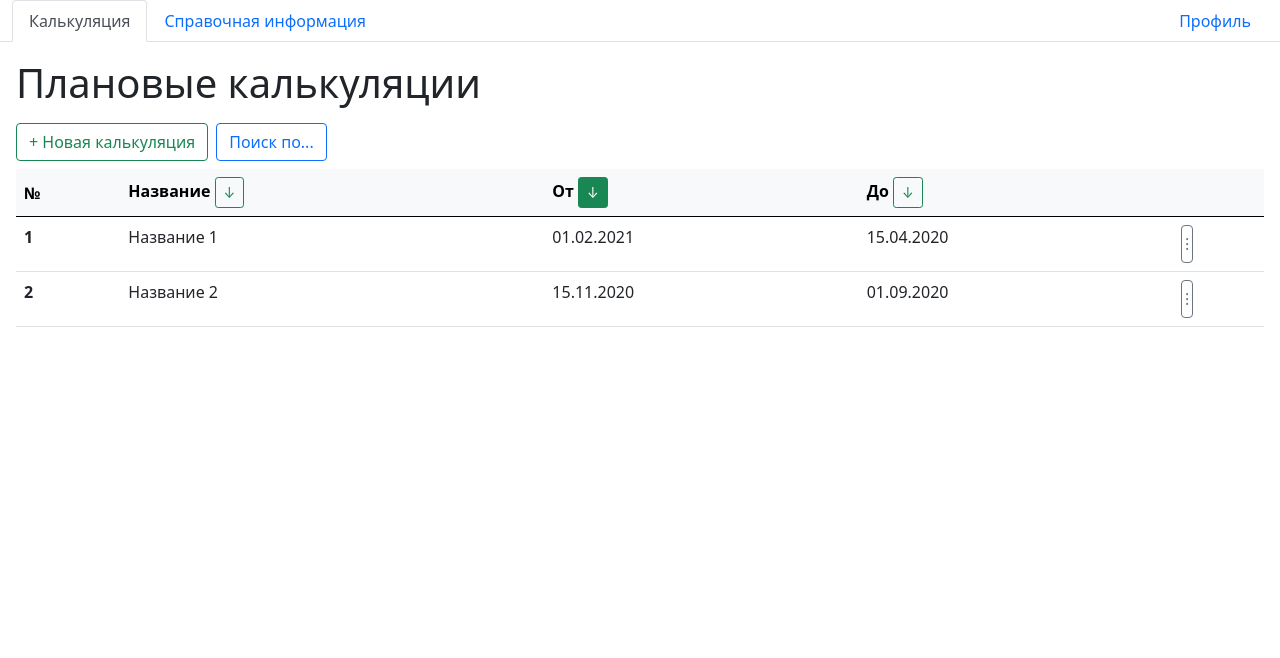
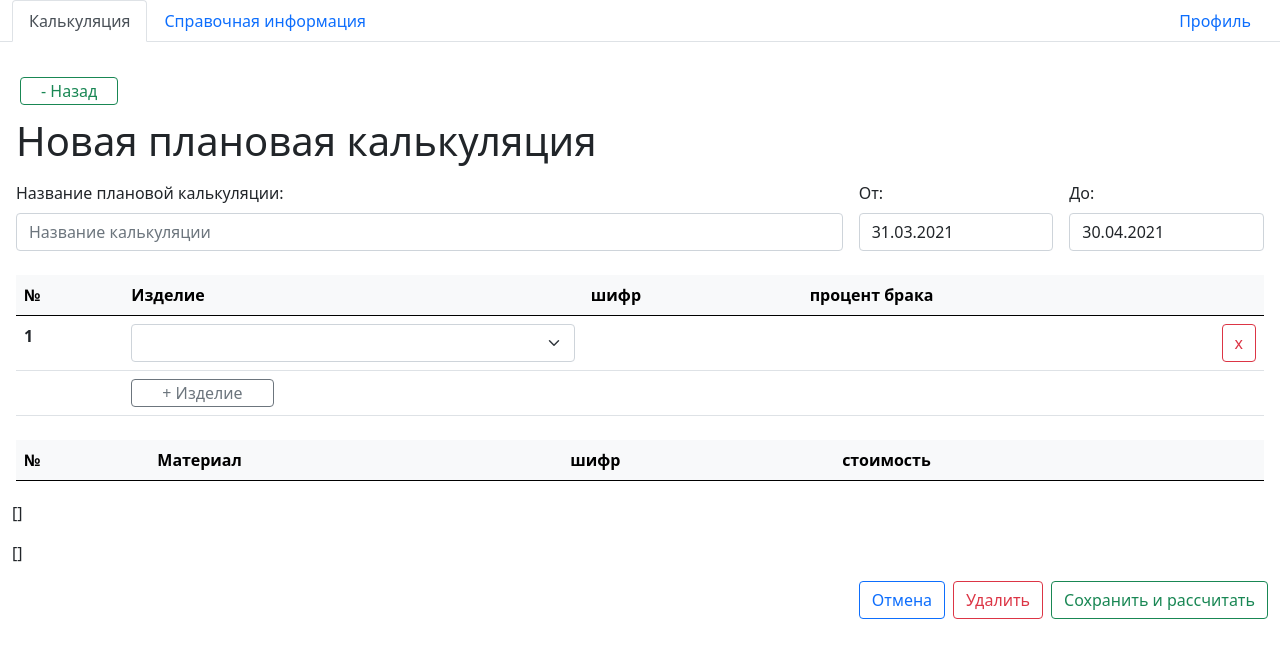
Before and after one commit to guseva-47/frontend-economaizer, a Vue app: page / in a window 1280 px wide. Shown: the top 658 px of the page. Built offline with nearby package versions, Linux system fonts and the light colour scheme.

Commit message:
added prodacts and materials with bags

```diff
--- a/src/components/Calc.vue
+++ b/src/components/Calc.vue
@@ -12,10 +12,10 @@
     </div>
     <div class="row align-items-end p-1">
       <div class="col-8">
-        <p class="h1">Название 1</p>
+        <p class="h1">{{calc.name}}</p>
       </div>
       <div class="col-4 text-end">
-        <p class="h3">01.02.2021-15.04.2020</p>
+        <p class="h3">{{calc.fromDate}}-{{calc.toDate}}</p>
       </div>
     </div>
 
@@ -36,17 +36,11 @@
           </tr>
         </thead>
         <tbody>
-          <tr>
-            <th scope="row">1</th>
-            <td>Статья расходов 1</td>
-            <td>0201</td>
-            <td>200</td>
-          </tr>
-          <tr>
-            <th scope="row">2</th>
-            <td>Статья расходов 2</td>
-            <td>0101</td>
-            <td>800</td>
+          <tr v-for="(stat, i) in calc.stati" :key="i">
+              <th scope="row">{{i}}</th>
+              <td>{{stat.name}}</td>
+              <td>{{stat.cipher}}</td>
+              <td>{{stat.cost}}</td>
           </tr>
         </tbody>
         <tfoot class="table-light">
@@ -69,6 +63,7 @@
         v-if="true"
         type="button"
         class="btn btn-outline-success"
+        @click="updateCalc"
       >
         Редактировать
       </button>
@@ -82,11 +77,8 @@
 <script>
 export default {
   name: 'Calc',
-  props: ["backToCalcs"],
-  data() {
-    return {
-    }
-  },
+  props: ["backToCalcs", "calc", "updateCalc"],
+
 }
 </script>
 
--- a/src/components/Calculation.vue
+++ b/src/components/Calculation.vue
@@ -5,14 +5,14 @@
       иконка к кнопке Поиск
   -->
   <section id="section">
-    <div  v-if="!(isCalc || isNewCalc)">
+    <div  v-if="!(isCalc || isCreateOrUpdate)">
       <p class="h1 p-1">Плановые калькуляции</p>
       <!-- Кнопки -->
       <div class="d-grid gap-2 d-md-flex p-1">
         <button
           type="button"
           class="btn btn-outline-success"
-          @click="isNewCalc = true"
+          @click="isCreateOrUpdate = true"
         >
           + Новая калькуляция
         </button>
@@ -93,11 +93,11 @@
             </tr>
           </thead>
           <tbody>
-            <tr>
-              <th scope="row">1</th>
-              <td>Название 1</td>
-              <td>01.02.2021</td>
-              <td>15.04.2020</td>
+            <tr v-for="(calc, i) in calculations" :key="i">
+              <th scope="row">{{i}}</th>
+              <td @click="showCalculation(calc)">{{calc.name}}</td>
+              <td>{{calc.fromDate}}</td>
+              <td>{{calc.toDate}}</td>
               <td>
                 <div class="dropdown">
                   <button class="btn btn-outline-secondary" data-bs-toggle="dropdown" style="padding-inline:3px;"> ⁝ </button>
@@ -108,31 +108,20 @@
                 </div>
               </td>
             </tr>
-            <tr>
-              <th scope="row">2</th>
-              <td>Название 2</td>
-              <td>15.11.2020</td>
-              <td>01.09.2020</td>
-              <td>
-                <div class="dropdown">
-                  <button class="btn btn-outline-secondary" data-bs-toggle="dropdown" style="padding-inline:3px;"> ⁝ </button>
-                </div>
-              </td>
-            </tr>
           </tbody>
         </table>
       </div>
     </div>
 
-    <Calc v-if="isCalc" :backToCalcs="backToCalcs" />
-    <NewCalc v-if="isNewCalc" :backToCalcs="backToCalcs" />
+    <Calc v-if="isCalc" :backToCalcs="backToCalcs" :calc="calcToShow" :updateCalc="createOrUpdate" />
+    <NewCalc v-if="isCreateOrUpdate" :backToCalcs="backToCalcs" :calcToUpdate="calcToShow" />
 
   </section>
 </template>
 
 <script>
 import Calc from './Calc.vue'
-import NewCalc from './NewCalc'
+import NewCalc from './NewCalc.vue'
 
 export default {
   name: 'Calculation',
@@ -148,10 +137,16 @@ export default {
       // isUp: true--по возростанию, false--по убыванию
       isUp: false,
 
-      isNewCalc: false,
+      isCreateOrUpdate: true,
       isCalc: false,
+      calcToShow: null,
 
+      calculations: null,
     }
+  },
+  created: async function() {
+    await this.getCalculations();
+    this.calculations = this.$store.state.calculations;
   },
   computed: {
     arrov() {
@@ -176,8 +171,22 @@ export default {
     },
     backToCalcs() {
       this.isCalc = false;
-      this.isNewCalc = false;
-    }
+      this.isCreateOrUpdate = false;
+      this.calcToShow = null;
+    },
+
+    showCalculation(calculation) {
+      this.calcToShow = calculation;
+      this.isCalc = true;
+    },
+    createOrUpdate() {
+      this.isCreateOrUpdate = true;
+      this.isCalc = false;
+    },
+
+    async getCalculations() {
+      await this.$store.dispatch('getCalculations');
+    },
   },
 
 }
--- a/src/components/NewCalc.vue
+++ b/src/components/NewCalc.vue
@@ -16,33 +16,36 @@
 
     <!-- Название, от, до -->
     <div class="row g-3 align-items-center p-1">
+        <!-- Название плановой калькуляции -->
         <div class="mb-3 col-6 col-md-8">
           <label class="form-label">Название плановой калькуляции:</label>
           <input
             type="text"
             class="form-control"
             placeholder="Название калькуляции"
-            v-model="nameCalc"
+            v-model="calc.nameCalc"
             v-bind:class="{'is-invalid': !isValidName}"
           >
         </div>
+        <!-- от -->
         <div class="mb-3 col-3 col-md-2">
           <label class="form-label">От:</label>
           <input
             type="text"
             class="form-control"
             placeholder="ДД.ММ.ГГГГ"
-            v-model="dateFrom"
+            v-model="calc.dateFrom"
             v-bind:class="{'is-invalid': !isValidDate}"
           >
         </div>
+        <!-- до -->
         <div class="mb-3 col-3 col-md-2">
           <label class="form-label">До:</label>
           <input
             type="text"
             class="form-control"
             placeholder="ДД.ММ.ГГГГ"
-            v-model="dateTo"
+            v-model="calc.dateTo"
             v-bind:class="{'is-invalid': !isValidDate}"
           >
         </div>
@@ -60,21 +63,36 @@
             <th scope="col">
               шифр
             </th>
+            <th colspan="2">процент брака</th>
           </tr>
         </thead>
+        <!-- TODO сохранить изделия и перейти к заполнению материалов и прочих статей затрат
+          подсветить дублирующиеся продукты и предложить удалить
+        -->
         <tbody>
-          <tr>
-            <th scope="row">1</th>
+          <tr v-for="(prod, i) in calc.products" :key="i">
+            <th scope="row">{{i+1}}</th>
             <td>
-              <select class="form-select" aria-label="Default select example">
-                <option  v-for="(opt, i) in options"  :key="i" :value="i" >{{opt}}</option>
+              <!-- Ок, id выбранного изделия добавляется в список. теперь нужно, чтобы добавлялся еще и в калькуляци, а затем отправлялся запрос на материалы -->
+              <select class="form-select" v-model="choisedProductsId[i]">
+                <option  v-for="(prod, i) in allProducts"  :key="i" :value="prod.id" >{{prod.name}}</option>
               </select>
             </td>
-            <td>0101</td>
+            <td>{{prod.cipher}}</td>
+            <td>{{prod.marriage}}</td>
+            <td class="text-end">
+              <button
+                type="button"
+                class="btn btn-outline-danger"
+                @click="deleteProduct(i)"
+              >
+                x
+              </button>
+            </td>
           </tr>
           <tr>
             <th></th>
-            <td>
+            <td colspan="4">
               <button
                 class="btn btn-outline-secondary"
                 data-bs-toggle="tooltip"
@@ -83,10 +101,9 @@
                 v-on:click="addRow"
                 id="add-button"
               >
-                +
+                + Изделие
               </button>
             </td>
-            <td></td>
           </tr>
         </tbody>
       </table>
@@ -110,17 +127,18 @@
           </tr>
         </thead>
         <tbody>
-          <tr>
-            <th scope="row">1</th>
+          <tr v-for="(material, i) in calc.materials" :key="i">
+            <th scope="row">{{i+1}}</th>
             <td>
-              Материал 1
+              {{material.name}}
             </td>
-            <td>0101</td>
+            <td>{{material.cipher}}</td>
             <td>
               <input
                 type="text"
                 class="form-control"
                 placeholder="0.0"
+                v-model="material.cost"
               >
             </td>
           </tr>
@@ -128,46 +146,15 @@
       </table>
     </div>
 
-    <!-- Таблица стоимости по статьям затрат -->
-    <div class="p-1">
-      <table class="table table-hover">
-        <thead class="table-light">
-          <tr>
-            <th scope="col">№</th>
-            <th scope="col">
-              Статья затрат
-            </th>
-            <th scope="col">
-              шифр
-            </th>
-            <th scope="col">
-              стоимость
-            </th>
-          </tr>
-        </thead>
-        <tbody>
-          <tr>
-            <th scope="row">1</th>
-            <td>
-              <select class="form-select" aria-label="Default select example">
-                <option  v-for="(opt, i) in options"  :key="i" :value="i" >{{opt}}</option>
-              </select>
-            </td>
-            <td>0101</td>
-            <td>
-              <input
-                type="text"
-                class="form-control"
-                placeholder="0.0"
-              >
-            </td>
-          </tr>
-        </tbody>
-      </table>
-    </div>
+    <p>{{materials}}</p>
+    <p>{{calc.materials}}</p>
+
 
     <!-- Кнопки -->
     <div class="d-grid gap-2 d-md-flex justify-content-end">
+      <button type="button" class="btn btn-outline-primary">
+        Отмена
+      </button>
       <button type="button" class="btn btn-outline-danger">
         Удалить
       </button>
@@ -187,26 +174,75 @@ import moment from 'moment'
 
 export default {
   name: 'Calc',
-  props: ["backToCalcs"],
+  props: ["backToCalcs", "calcToUpdate"],
   data() {
     return {
-      nameCalc: '',
-      dateFrom: moment().format("DD.MM.YYYY"),
-      dateTo: moment().add(1, 'month').format("DD.MM.YYYY"),
-      products: '',
+
+      calc: {
+        id: -1,
+        nameCalc: '',
+        dateFrom: moment().format("DD.MM.YYYY"),
+        dateTo: moment().add(1, 'month').format("DD.MM.YYYY"),
+        marriage: 0,
+        products: [],
+        materials: []
+      },
+
       needValidCheck: false,
+      // id изделий, выбранных пользователем для калькуляции
+      choisedProductsId: [],
+      allProducts: [],
+      flag: true,
+    }
+  },
+  created: async function() {
+    await this.getProducts();
+    this.allProducts = this.$store.state.products;
 
-      options: ['Изделие 1', 'Изделие 2']
+    if (this.calcToUpdate !== null) {
+      this.calc.nameCalc = this.calcToUpdate.name;
+      this.calc.dateFrom = this.calcToUpdate.fromDate;
+      this.calc.dateTo = this.calcToUpdate.toDate;
+      this.calc.products = this.calcToUpdate.products;
+      this.calc.materials = this.calcToUpdate.materials;
+      this.calc.marriage = this.calcToUpdate.marriage;
     }
+    else {
+      this.calc.products = [
+        {
+          id: '',
+          names: '',
+          cipher: '',
+          marriage: ''
+        }
+      ]
+      this.calc.materials = []
+    }
+    this.calc.products.forEach(prod => this.choisedProductsId.push(prod.id))
   },
   computed: {
     isValidName() {
       if(!this.needValidCheck) return true;
-      return this.nameCalc.length > 0;
+      return this.calc.nameCalc.length > 0;
     },
     isValidDate() {
       if(!this.needValidCheck) return true;
-      return moment(this.dateFrom, 'DD.MM.YYYY') <= moment(this.dateTo, 'DD.MM.YYYY')
+      return moment(this.calc.dateFrom, 'DD.MM.YYYY') <= moment(this.calc.dateTo, 'DD.MM.YYYY')
+    },
+    materials() {
+      console.log('Обновление materials')
+      return this.choisedProductsId.filter(id => id !== '');
+    }
+  },
+  watch: {
+    materials: async function (newProductsId) {
+      console.log('WTCH 1')
+      console.log(this.calc.materials)
+      // TODO почему-то не уходит массив мтарых материалов
+      await this.getMaterials(newProductsId);
+
+      const newMaterials = this.$store.state.materials;
+      this.calc.materials = this.updateCost(newMaterials, this.calc.materials)
     }
   },
   methods: {
@@ -214,10 +250,44 @@ export default {
       this.needValidCheck = true;
       if (!(this.isValidName && this.isValidDate)) return;
       this.backToCalcs();
+
+      // отправить запрос на сервер с сохранением калькуляции
     },
     addRow() {
+      this.choisedProductsId.push('');
+      this.calc.products.push(
+        {
+          id: '',
+          names: '',
+          cipher: '',
+          marriage: ''
+        }
+      );
+    },
+    updateCost(newMaterials, oldMaterials) {
+      if(!oldMaterials) return;
 
-    }
+      for(let i = 0; i < newMaterials.length; i++) {
+        oldMaterials.forEach(oldM => {
+          if(oldM.id == newMaterials[i].id)
+            newMaterials[i].cost = oldM.cost
+        })
+      }
+      return newMaterials;
+    },
+    async deleteProduct(i) {
+      this.choisedProductsId.splice(i, 1);
+      this.calc.products.splice(i, 1);
+
+    },
+    async getProducts() {
+      await this.$store.dispatch('getAllProducts');
+    },
+    async getMaterials(productsId) {
+      console.log('2')
+      this.$store.dispatch('getMaterials', productsId);
+    },
+
 
   }
 }
--- a/src/components/Profile.vue
+++ b/src/components/Profile.vue
@@ -118,10 +118,6 @@ export default {
       this.edit_password = true;
       this.edit_profile = false;
     },
-    getTime() {
-      console.log(this.$store.getters.getTime);
-    },
-
   }
 }
 </script>
--- a/src/main.js
+++ b/src/main.js
@@ -6,125 +6,198 @@ import App from './App.vue'
 
 const store = createStore({
   state: {
-    headBase: {
-      n: '012032',
-      date: null,
-      okud: '0330506',
-      okp: '',
-      okdp: '',
-      vidoperac: ''
+    calculations: [],
+
+    // Вид справочника, получаемого от сервера
+    products: [
+      {
+        id: '',
+        name: '',
+        cipher: '',
+        marriage: '',
+      }
+    ],
+
+    materials: {
+      id: '',
+      cipher: '',
+      name: '',
+      cost: '',
     },
-    headPeople: {
-      organization: "Сладкая ложка",
-      otpravitel: 'Столовая №1',
-      poluchatel: 'Буфет №1',
-      matLico: {
-        doljnost: 'Начальник производства',
-        fio: 'Сомова Антонина Николаевна'
-      },
-      rukovoditel: {
-        doljnost: 'Директор',
-        fio: 'Началова Т. К.'
-      },
-      glavbuh: 'Мамонтова Л. А.'
+
+    zp: {
+      id: '',
+      cost: '',
     },
-    table: [
-      {
-        id:1,
-        product: {
-          title: "Грибы соленые",
-          kod: "1121"
-        },
-        edinica: {
-          title: "ШТ",
-          kod: "796"
-        },
-        izdelia: [10, 0, 0, 0, 0, 0],
-        vozvrat: 0,
-        itogo: {
-          count: 0,
-          price1: {
-            p: 7,
-            c: 70
-          },
-          price2: {
-            p: 10,
-            c: 100
-          }
 
-        },
-        primecnanie: 'Банки литровые'
-      },
-      {
-        id:2,
-        product: {
-          title: "",
-          kod: ""
-        },
-        edinica: {
-          title: "",
-          kod: ""
-        },
-        izdelia: [0, 0, 0, 0, 0, 0],
-        vozvrat: 0,
-        itogo: {
-          count: 0,
-          price1: {
-            p: 0,
-            c: 0
-          },
-          price2: {
-            p: 0,
-            c: 0
-          }
-
-        },
-        primecnanie: ''
-      },
-    ],
-    time: {
-      time: ['12:00', '13:00', '14:00', '15:00', '16:00', '17:00'],
-      count: 1,
+    profile: {
+      login: 'user_login',
+      name: 'Name Surname',
     },
   },
   getters: {
-    getHeadBase(state) {
-      return state.headBase;
-    },
-    getHeadPeople(state) {
-      return state.headPeople;
-    },
-    getTable(state) {
-      return state.table;
-    },
-    getTime(state) {
-      return state.time;
-    },
-    getTableRow(state, i) {
-      return state.table[i];
-    },
+    // getProfile(state) {
+    //   return state.profile;
+    // },
+    // getDirectorys(state) {
+    //   return state.directorys;
+    // },
+    // getDirectory(state, i) {
+    //   return state.directorys[i];
+    // },
+    // getCalculations(state) {
+    //   return state.calculations;
+    // },
+    // getCalculation(state, i) {
+    //   return state.calculations[i];
+    // },
   },
   mutations: {
-    setHeadPeople(state, headPeople) {
-      state.headPeople = headPeople;
+    setProfile(state, profile) {
+      state.profile = profile;
     },
-    setHeadBase(state, headBase) {
-      state.headBase = headBase;
+    setCalculation(state, i, calculation) {
+      state.calculations[i] = calculation;
     },
-    setTable(state, table) {
-      state.table = table;
+    setCalculations(state, calculations) {
+      state.calculations = calculations;
     },
-    setTableRow(state, i, row) {
-      state.table[i] = row;
+    setProducts(state, products) {
+      state.products = products;
     },
+    setMaterials(state, materials) {
+      state.materials = materials;
+    }
   },
   actions: {
-    updateHeadPeople({ commit }, headPeople) {
-      commit('setHeadPeople', headPeople)
+    async getCalculations({ commit }) {
+      // c -- результат запроса к серверу
+      const c = [
+        {
+          name: 'name of calc 1',
+          fromDate: '01.02.2021',
+          toDate: '15.04.2020',
+          marriage: 2,
+          products: [
+            { id: 1, name: 'product 1', cipher: '10101', marriage: '2'},
+            { id: 2, name: 'product 2', cipher: '202020', marriage: '1'},
+          ],
+          material: [
+            {
+              id: 1,
+              cipher: 'm10101',
+              name: 'material 1',
+              cost: 200
+            },
+            {
+              id: 2,
+              cipher: 'm20202',
+              name: 'material 2',
+              cost: 300
+            }
+          ],
+          stati: [
+            { name: 'statia 1', cipher: '01010', cost: '20'},
+            { name: 'statia 2', cipher: '0220', cost: '220'},
+          ]
+        },
+
+        {
+          name: 'name of calc 2',
+          fromDate: '15.11.2020',
+          toDate: '10.09.2020',
+          marriage: 1,
+          products: [
+            { name: 'izdelie 11', cipher: '01010'},
+            { name: 'izdelie 22', cipher: '0220'},
+          ],
+          material: [
+            { name: 'izdelie 11', cipher: '01010', cost: 210},
+            { name: 'izdelie 22', cipher: '02220', cost: 410},
+            { name: 'izdelie 33', cipher: '03030', cost: 4150},
+          ],
+          stati: [
+            { name: 'statia 11', cipher: '01010'},
+            { name: 'statia 22', cipher: '0220'},
+          ]
+        }
+      ];
+      commit('setCalculations', c);
     },
-    updateHeadBase({ commit }, headBase) {
-      commit('setHeadBase', headBase)
+
+    async getAllProducts({commit}) {
+      const prod = [
+        {
+          id: 1,
+          name: 'product 1',
+          cipher: '101010',
+          marriage: 2
+        },
+        {
+          id: 2,
+          name: 'product 2',
+          cipher: '020202',
+          marriage: 1
+        },
+        {
+          id: 3,
+          name: 'product 3',
+          cipher: '030303',
+          marriage: 3
+        },
+      ]
+      console.log('STORE get all prod')
+      commit('setProducts', prod);
     },
+
+    async getMaterials({commit}, productsId) {
+
+      const deleteDuplicates = (arr) => {
+        arr = arr.slice();
+        for(let i = 0; i < arr.length - 1; i++)
+          if (arr[i] != -1)
+            for(let j = i + 1; j < arr.length; j++)
+              if (arr[i] == arr[j]) arr[j] = -1;
+
+        return arr.filter(item => !(item == -1 || item == ''));
+      }
+      productsId = deleteDuplicates(productsId);
+
+      // имитация работы сервера
+      const materialsDirectory = [
+        {
+          id: 1,
+          cipher: 'm10101',
+          name: 'material 1',
+        },
+        {
+          id: 2,
+          cipher: 'm20202',
+          name: 'material 2',
+        },
+        {
+          id: 3,
+          cipher: 'm303003',
+          name: 'material 3',
+        },
+        {
+          id: 4,
+          cipher: 'm04040',
+          name: 'material 4',
+        },
+      ]
+      let newMaterials = []
+      productsId.forEach(prod => {
+        if(prod != '')
+          newMaterials.push(materialsDirectory[prod - 1]);
+      })
+
+      console.log(`STORE \nnew materials = `)
+      console.log(newMaterials)
+
+      commit('setMaterials', newMaterials);
+    },
+
   }
 })
 
```
Also changed, not shown: src/store/index.js (deleted, +0 -131 lines).
